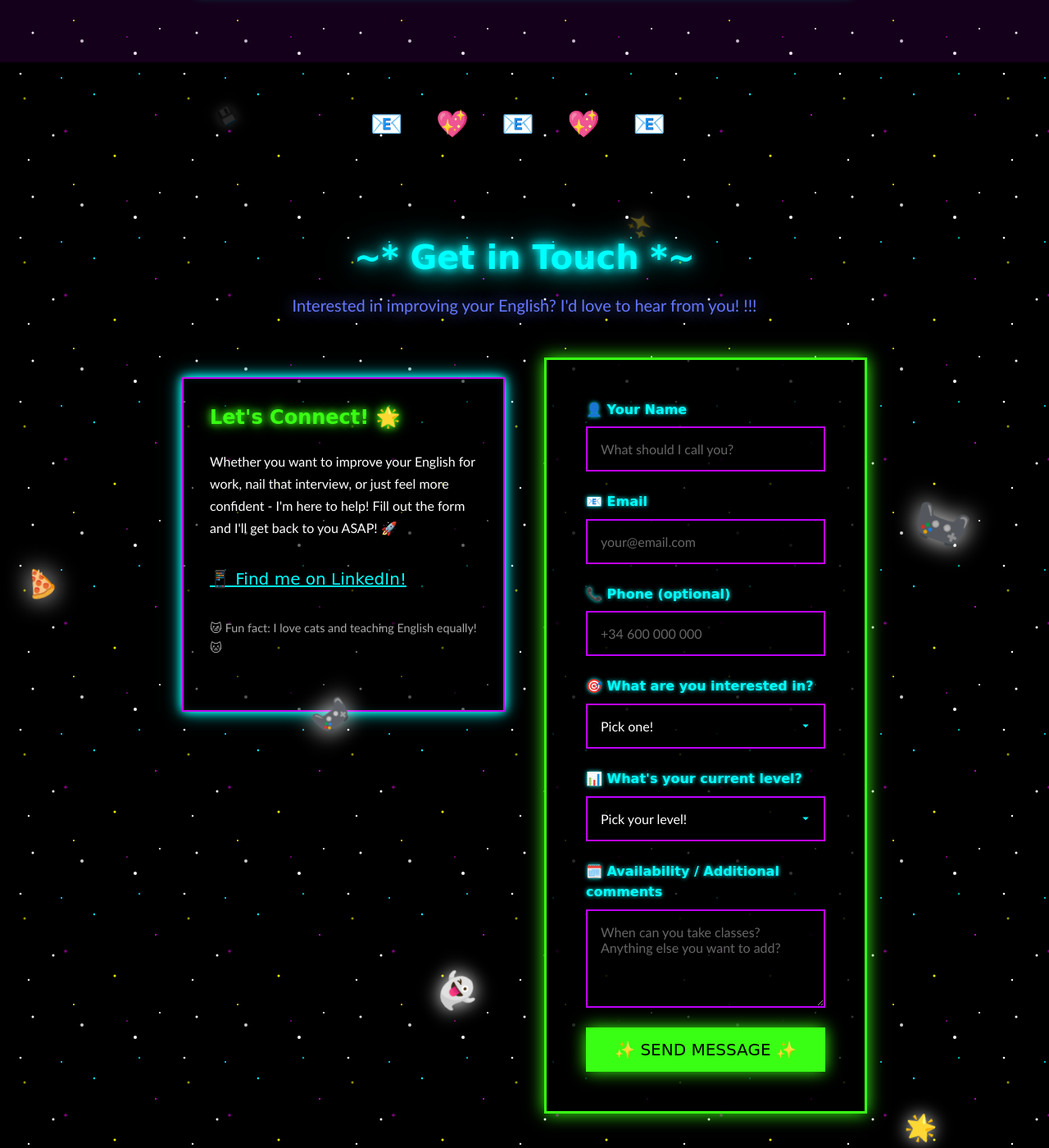
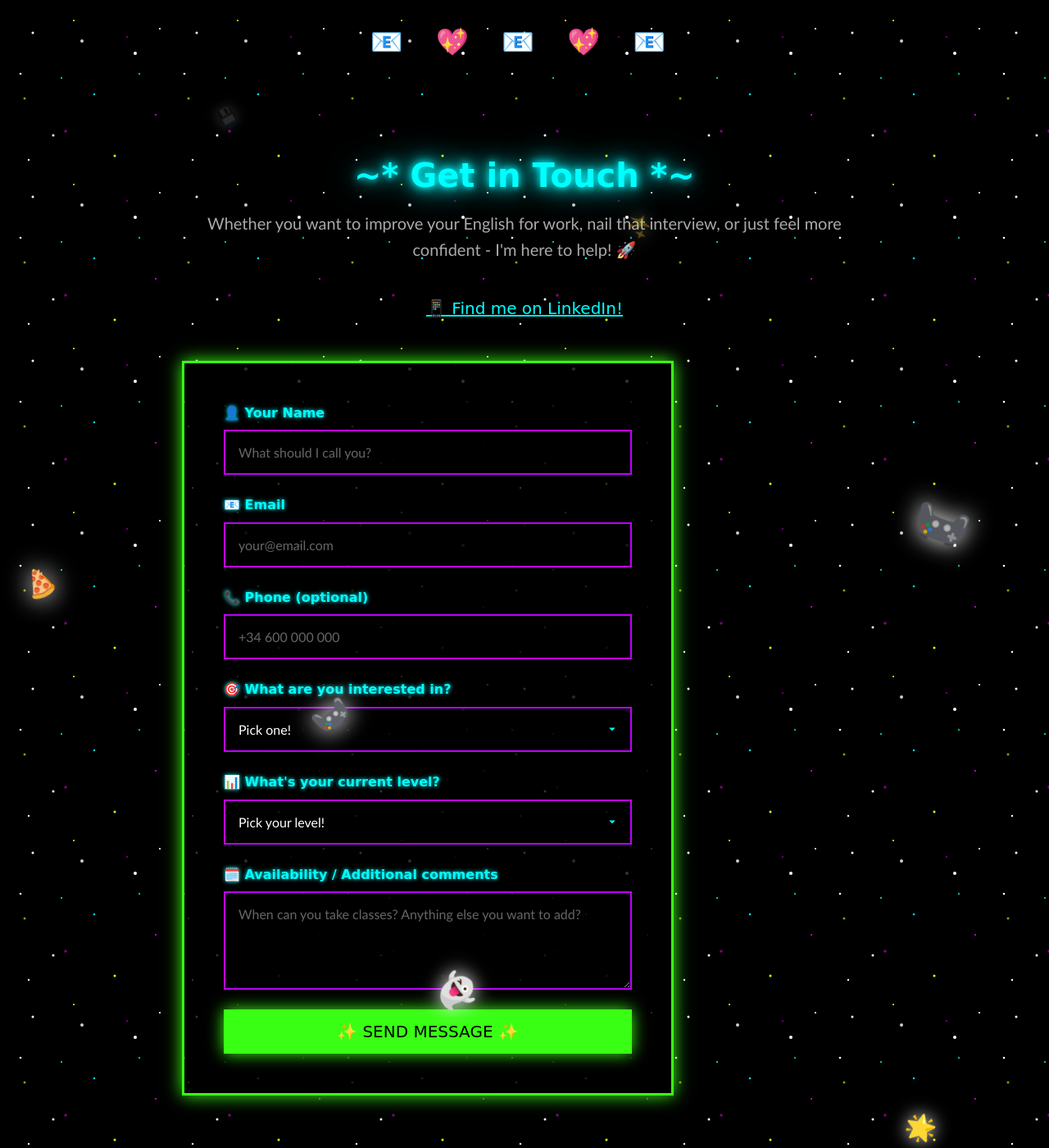
Before and after one commit to nahumgarcia/holly_web, a Jekyll site: the page built from fun/index.html, in a window 1280 px wide and 1400 px high, scrolled down 5877 px. Shown: the whole window at 82% size. Built offline with Jekyll 4.4.1, drawn with Linux system fonts in a browser that asks for light colours.

Commit message:
Simplify contact section and reduce testimonials height
Contact section changes:
- Remove duplicate headings and text
- Keep only: title, description, LinkedIn link, then form
- Center the form with max-width container

Testimonials changes:
- Reduce collapsed height to ~200px (about 8 lines)
- Smaller gradient fade

Co-Authored-By: Claude Opus 4.5 <noreply@anthropic.com>

```diff
--- a/_sass/formal/_components.scss
+++ b/_sass/formal/_components.scss
@@ -560,7 +560,7 @@
 
 // Testimonials collapsible
 .testimonials-collapsible {
-  max-height: 400px;
+  max-height: 200px;
   overflow: hidden;
   position: relative;
   transition: max-height 0.5s ease;
@@ -571,7 +571,7 @@
     bottom: 0;
     left: 0;
     right: 0;
-    height: 150px;
+    height: 100px;
     background: linear-gradient(transparent, $color-bg-dark);
     pointer-events: none;
   }
@@ -690,7 +690,7 @@
 }
 
 .contact-link {
-  display: flex;
+  display: inline-flex;
   align-items: center;
   gap: $spacing-sm;
   margin-bottom: $spacing-md;
@@ -706,6 +706,15 @@
   &:hover {
     color: $color-primary;
   }
+
+  &--header {
+    margin-top: $spacing-lg;
+    margin-bottom: 0;
+  }
+}
+
+.contact-form-container {
+  max-width: 600px;
 }
 
 .contact-form-wrapper {
--- a/_sass/fun/_components.scss
+++ b/_sass/fun/_components.scss
@@ -675,7 +675,7 @@
 }
 
 .contact-link {
-  display: flex;
+  display: inline-flex;
   align-items: center;
   gap: $spacing-sm;
   margin-bottom: $spacing-md;
@@ -686,6 +686,15 @@
   &:hover {
     color: $color-neon-pink;
   }
+
+  &--header {
+    margin-top: $spacing-lg;
+    margin-bottom: 0;
+  }
+}
+
+.contact-form-container {
+  max-width: 600px;
 }
 
 .contact-form-wrapper {
@@ -835,7 +844,7 @@
 
 // Testimonials collapsible
 .testimonials-collapsible {
-  max-height: 300px;
+  max-height: 200px;
   overflow: hidden;
   position: relative;
   transition: max-height 0.5s ease;
@@ -846,7 +855,7 @@
     bottom: 0;
     left: 0;
     right: 0;
-    height: 100px;
+    height: 80px;
     background: linear-gradient(transparent, rgba(0,0,0,0.95));
     pointer-events: none;
   }
--- a/fun/index.html
+++ b/fun/index.html
@@ -275,30 +275,17 @@ permalink: /fun/
 <section class="section" id="contact">
   <div class="container">
     <div class="section-header">
-      <h2 class="sparkle">~* {{ site.data.content.contact.title }} *~</h2>
-      <p class="rainbow">{{ site.data.content.contact.intro }} <span class="blink">!!!</span></p>
+      <h2 class="sparkle">~* Get in Touch *~</h2>
+      <p>
+        Whether you want to improve your English for work, nail that interview,
+        or just feel more confident - I'm here to help! <span class="blink">🚀</span>
+      </p>
+      <a href="{{ site.data.content.contact.linkedin }}" target="_blank" rel="noopener" class="contact-link contact-link--header">
+        📱 Find me on LinkedIn!
+      </a>
     </div>
 
-    <div class="contact-wrapper">
-      <div class="contact-info">
-        <div class="neon-box">
-          <h3>Let's Connect! <span class="bounce-emoji">🌟</span></h3>
-          <p>
-            Whether you want to improve your English for work, nail that interview,
-            or just feel more confident - I'm here to help! Fill out the form and
-            I'll get back to you ASAP! 🚀
-          </p>
-
-          <a href="{{ site.data.content.contact.linkedin }}" target="_blank" rel="noopener" class="contact-link">
-            📱 Find me on LinkedIn!
-          </a>
-
-          <p style="margin-top: 2rem; font-size: 0.9rem; color: #aaa;">
-            🐱 Fun fact: I love cats and teaching English equally! 🐱
-          </p>
-        </div>
-      </div>
-
+    <div class="contact-form-container">
       <div class="contact-form-wrapper">
         <form action="https://api.web3forms.com/submit" method="POST" class="contact-form" id="contact-form">
           <input type="hidden" name="access_key" value="{{ site.data.content.contact.web3forms_key }}">
```
Also changed, not shown: index.html (+4 -11 lines).
